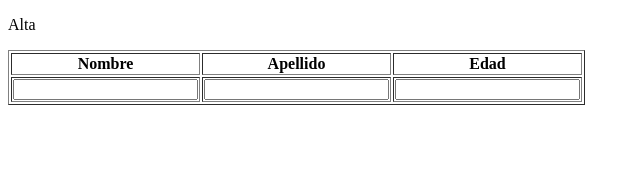
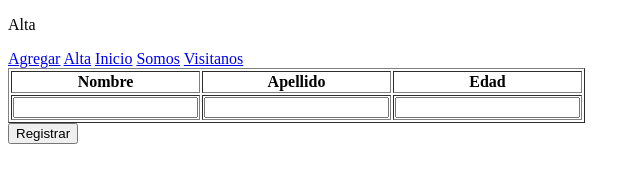
Before and after one commit to jgmontoya25/Practica-git-2, a plain HTML site: page practica ordinario EDD/alta.html in a window 1280 px wide. Shown: the whole page, without its empty margins (0-640 px from the left). Drawn offline with Linux system fonts and the light colour scheme.

Commit message:
Ultimo intento de entenderle

```diff
--- a/practica ordinario EDD/alta.html
+++ b/practica ordinario EDD/alta.html
@@ -7,6 +7,15 @@
 </head>
 <body>
     <p>Alta</p>
+    <nav>
+        <tr>
+            <td><a href="agregar.html">Agregar</a></td>
+            <td><a href="alta.html">Alta</a></td>
+            <td><a href="index.html">Inicio</a></td>
+            <td><a href="somos.html">Somos</a></td>
+            <td><a href="visitanos.html">Visitanos</a></td>
+        </tr>
+    </nav>
     <table border="1">
         <tr>
             <th>Nombre</th>
@@ -19,5 +28,7 @@
             <td><input type="number" name="edad"></td>
         </tr>
     </table>
+    <button type="submit">Registrar</button>
+</body>
 </body>
 </html>
```
